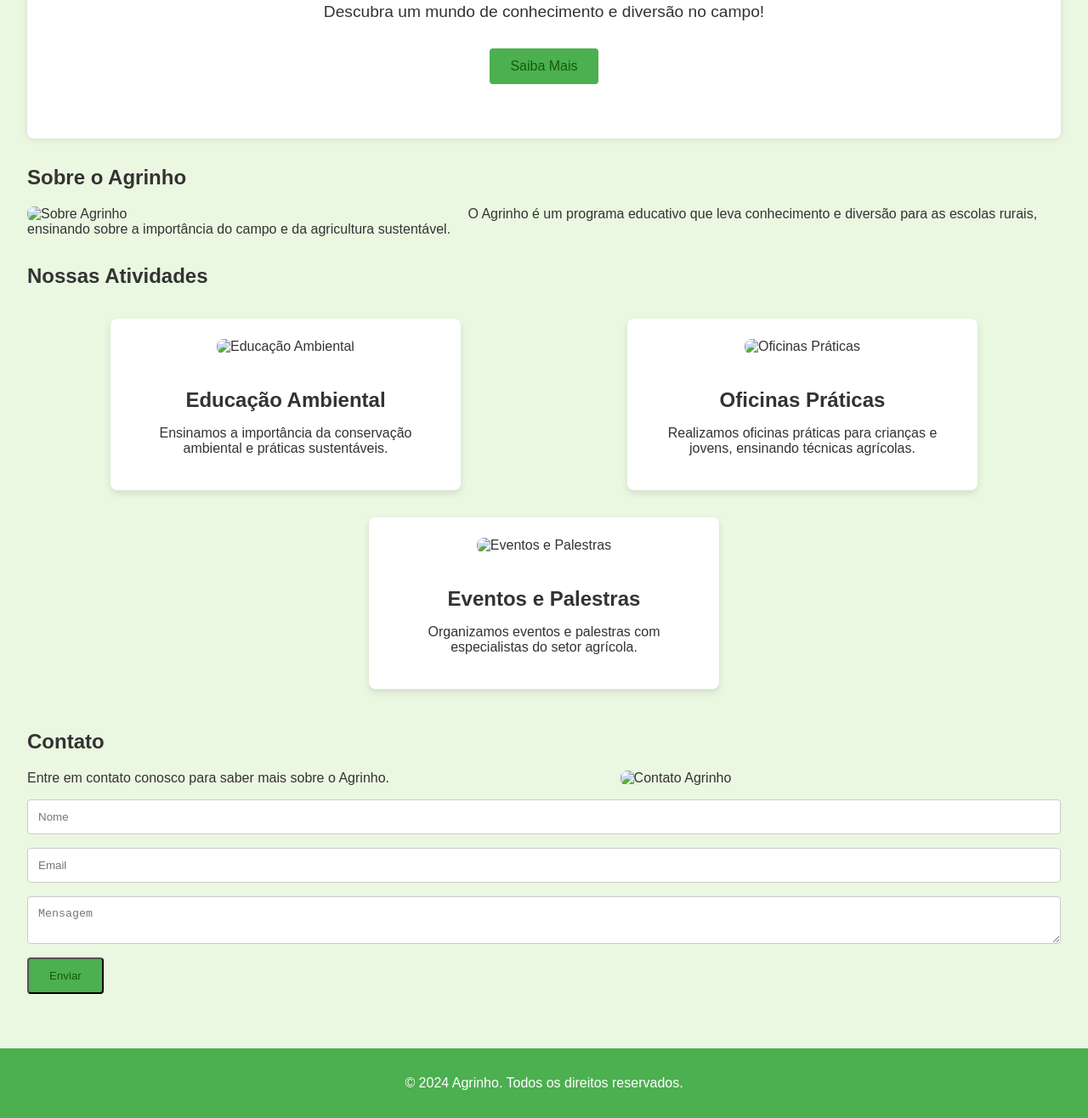
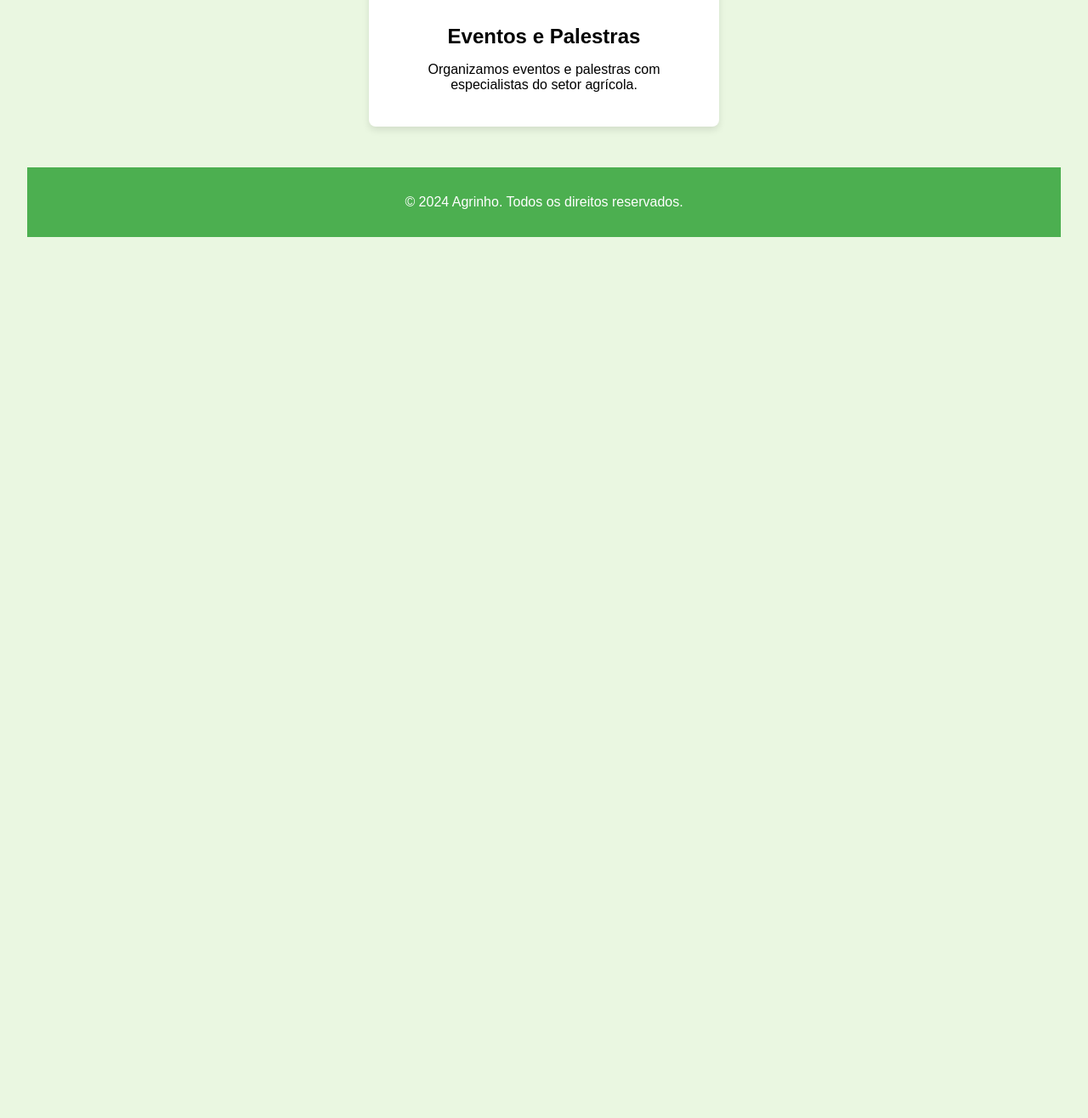
Before and after one commit to felipe24444/felipe.agrinho, a plain HTML site: page index.html in a window 1280 px wide. Shown: the part 1464-2780 px from the top of the page at 85% size. After the commit the page ends 1775 px from the top, so only its background shows below. Drawn offline with Linux system fonts and the light colour scheme.

Commit message:
Add files via upload

```diff
--- a/index.html
+++ b/index.html
@@ -25,10 +25,8 @@
             <p>Descubra um mundo de conhecimento e diversão no campo!</p>
             <a href="#sobre" class="btn">Saiba Mais</a>
         </section>
-
         <section id="sobre">
             <h2>Sobre o Agrinho</h2>
-            <img src="images/sobre_agrinho.jpg" alt="Sobre Agrinho" class="image-left">
             <p>O Agrinho é um programa educativo que leva conhecimento e diversão para as escolas rurais, ensinando sobre a importância do campo e da agricultura sustentável.</p>
         </section>
 
@@ -36,36 +34,19 @@
             <h2>Nossas Atividades</h2>
             <div class="cards">
                 <div class="card">
-                    <img src="images/educacao_ambiental.jpg" alt="Educação Ambiental">
                     <h3>Educação Ambiental</h3>
                     <p>Ensinamos a importância da conservação ambiental e práticas sustentáveis.</p>
                 </div>
                 <div class="card">
-                    <img src="images/oficinas_praticas.jpg" alt="Oficinas Práticas">
                     <h3>Oficinas Práticas</h3>
                     <p>Realizamos oficinas práticas para crianças e jovens, ensinando técnicas agrícolas.</p>
                 </div>
                 <div class="card">
-                    <img src="images/eventos_palestras.jpg" alt="Eventos e Palestras">
                     <h3>Eventos e Palestras</h3>
                     <p>Organizamos eventos e palestras com especialistas do setor agrícola.</p>
                 </div>
             </div>
         </section>
-
-        <section id="contato">
-            <h2>Contato</h2>
-            <img src="images/contato_agrinho.jpg" alt="Contato Agrinho" class="image-right">
-            <p>Entre em contato conosco para saber mais sobre o Agrinho.</p>
-            <form>
-                <input type="text" placeholder="Nome" required>
-                <input type="email" placeholder="Email" required>
-                <textarea placeholder="Mensagem" required></textarea>
-                <button type="submit" class="btn">Enviar</button>
-            </form>
-        </section>
-    </main>
-
     <footer>
         <p>&copy; 2024 Agrinho. Todos os direitos reservados.</p>
     </footer>
--- a/style.css
+++ b/style.css
@@ -4,7 +4,7 @@ body {
     padding: 0;
     box-sizing: border-box;
     background-color: #eaf7e1;
-    color: #333;
+    color: #000000;
 }
 
 header {
@@ -49,7 +49,7 @@ section {
 }
 
 #home .banner {
-    width: 100%;
+    width: 50%;
     height: auto;
     border-radius: 8px;
     margin-bottom: 2rem;
@@ -66,10 +66,15 @@ section {
     margin-bottom: 2rem;
 }
 
+.banner{
+ width: 50%;
+
+}
 .btn {
     display: inline-block;
     padding: 0.75rem 1.5rem;
     background-color: #4CAF50;
+
     color: #155c00;
     text-decoration: none;
     border-radius: 4px;
```
